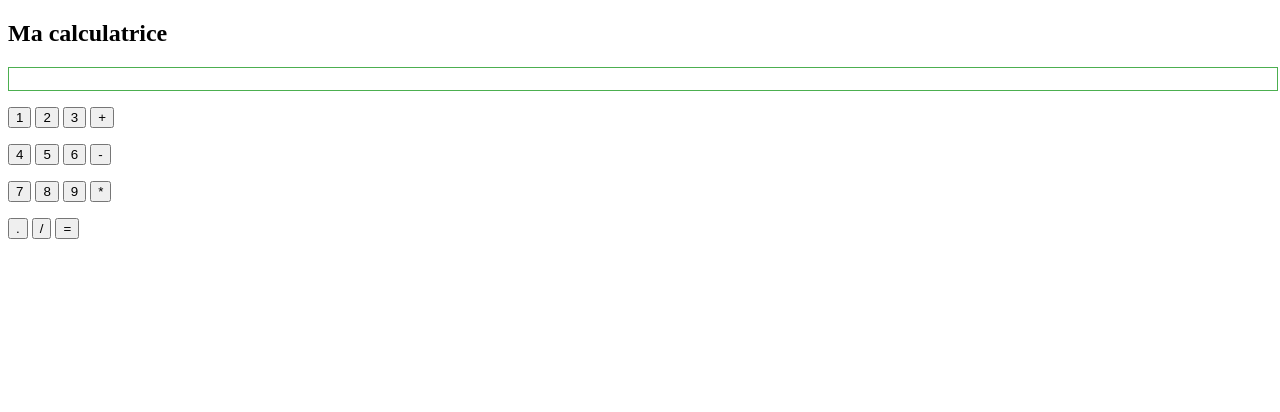
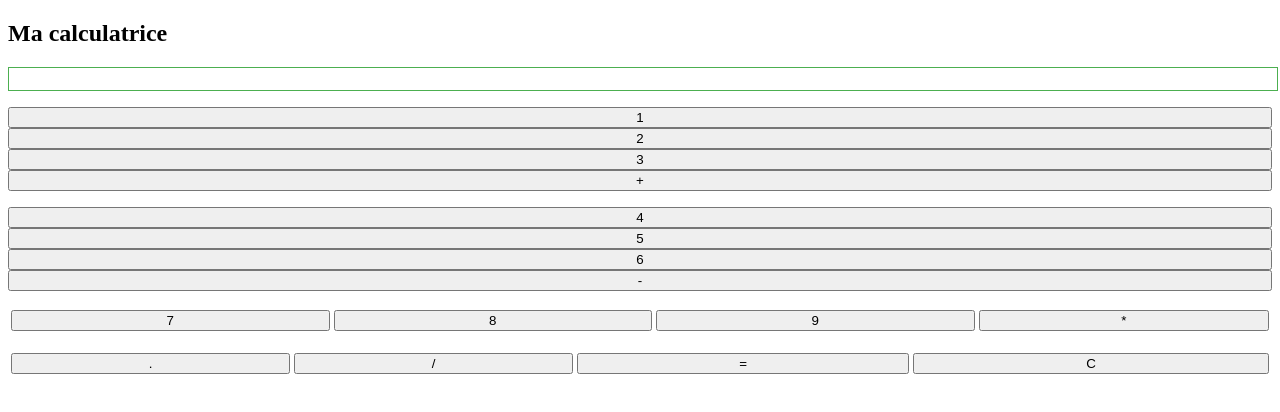
Before and after one commit to drir-mohammed/calculatrice, a plain HTML site: page index.html in a window 1280 px wide. Drawn offline with Linux system fonts and the light colour scheme.

Commit message:
with style :)

```diff
--- a/index.html
+++ b/index.html
@@ -6,6 +6,13 @@ input {
   height: 20px;
   width: 100%;
   border: 1px solid #4CAF50;
+}
+td {
+  text-align: center;
+
+}
+button {
+	width : 100%
 }
 
 
@@ -31,19 +38,29 @@ input {
 <button type="button" id="-" onclick=myFunctioncalc(event)>-</button>
 </p>
 <p>
-<button type="button" id="7" onclick=myFunction(event)>7</button>
-<button type="button" id="8" onclick=myFunction(event)>8</button>
-<button type="button" id="9" onclick=myFunction(event)>9</button>
-<button type="button" id="*" onclick=myFunctioncalc(event)>*</button>
+<table width="100%">
+<tr>
+<td ><button type="button" id="7" onclick=myFunction(event)>7</button></td>
+<td ><button type="button" id="8" onclick=myFunction(event)>8</button></td>
+<td ><button type="button" id="9" onclick=myFunction(event)>9</button></td>
+<td ><button type="button" id="*" onclick=myFunctioncalc(event)>*</button></td>
+</tr>
+</table>
 </p>
 <p>
-<button type="button" id="." onclick=myFunction(event)>.</button>
-<button type="button" id="/" onclick=myFunctionEqual()>/</button>
-<button type="button" id="=" onclick=myFunctionEqual()>=</button>
+<table width="100%">
+<tr>
+<td ><button type="button" id="." onclick=myFunction(event)>.</button></td>
+<td><button type="button" id="/" onclick=myFunctionEqual()>/</button></td>
+<td><button type="button" id="=" onclick=myFunctionEqual()>=</button></td>
+<td><button type="button" id="C" onclick=myFunctionClearl()>C</button></td>
+</tr>
+</table>
 </p>
 
 <script>
 var x = 0;
+var y = 0;
 var op="";
 
 function myFunction(e) {
@@ -66,6 +83,12 @@ function myFunctionEqual() {
   else
   	document.getElementById("demo").value=x/y;
 }
+function myFunctionClearl() {
+  var x = 0;
+  var y = 0;
+  var op="";
+  document.getElementById("demo").value="";
+}
 </script>
 
 </body>
```
